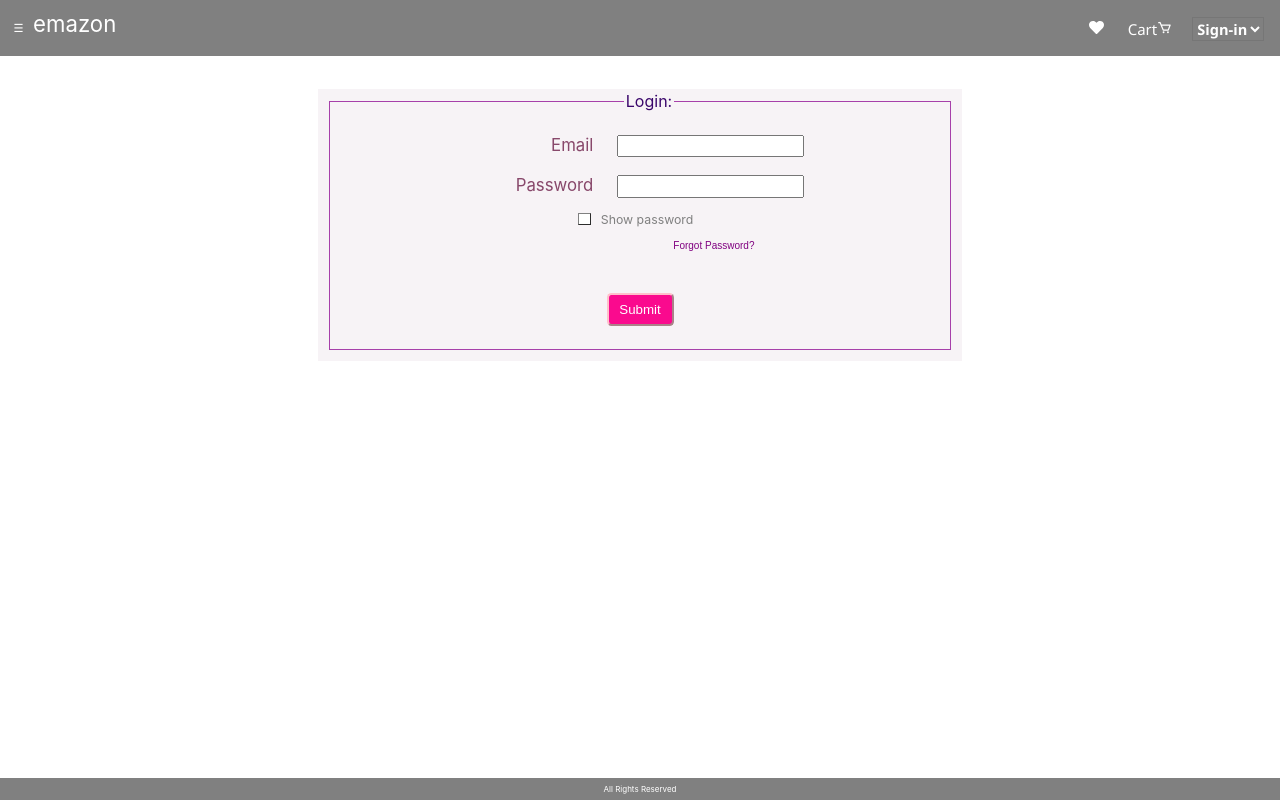
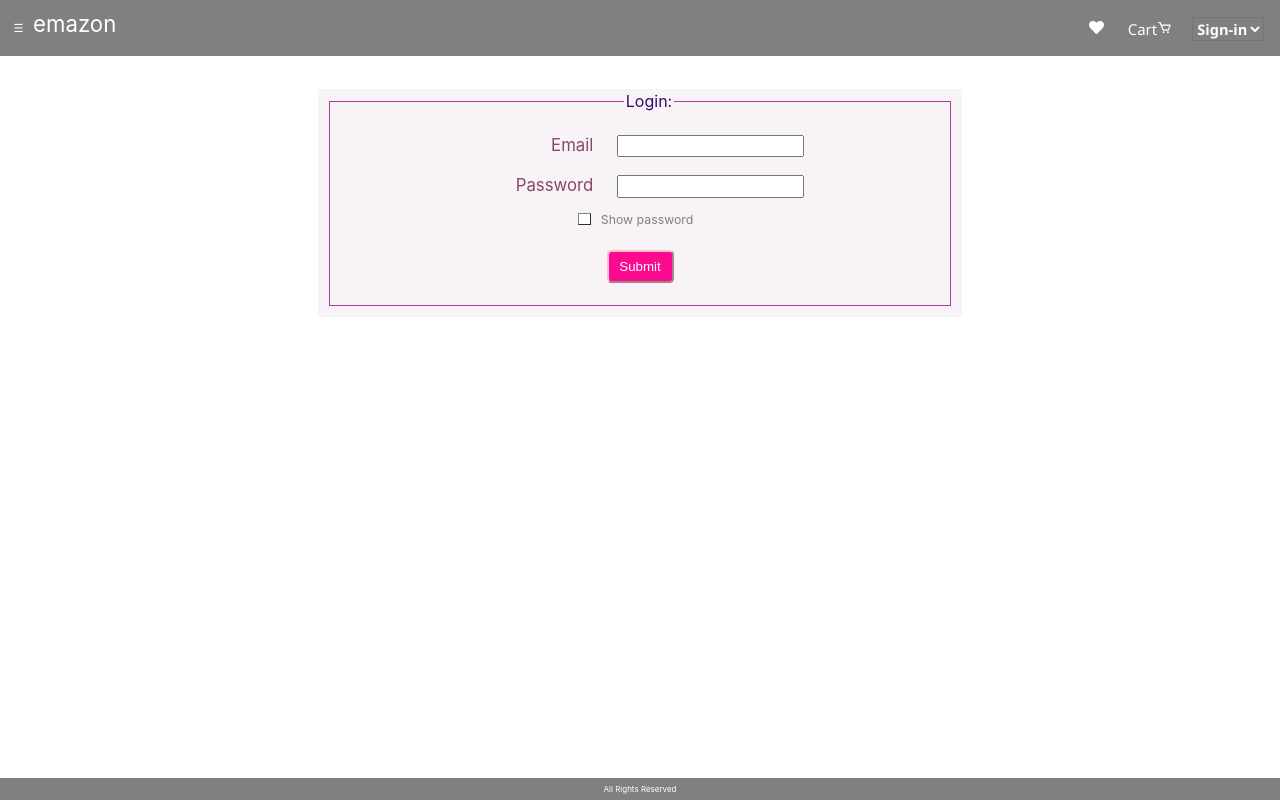
Before and after one commit to sanchi-lg/mern-emazon-A-complete-shopper-website, a React (Create React App) app in the folder front/: page /login/register in a window 1280 px wide. Built offline with nearby package versions, Linux system fonts and the light colour scheme.

Commit message:
reactlogcomm

```diff
--- a/front/src/components/Login.js
+++ b/front/src/components/Login.js
@@ -161,8 +161,11 @@ export class Login extends Component {
                             </button>
                             <p style={{ textAlign: "left", display: "inline", color: "grey", fontSize: "12.3px" }}>Show password</p>
                         </div>
-                        <div ><button type="button" style={{ color: "purple", cursor: "pointer", marginLeft: "14rem", marginTop: "1.3px", fontSize: "10px", border: "none", background: "transparent", width: "145px" }} onClick={this.forgetpassword}>Forgot Password?</button></div>
 
+                        {this.state.v == "user" &&
+
+                            <div ><button type="button" style={{ color: "purple", cursor: "pointer", marginLeft: "14rem", marginTop: "1.3px", fontSize: "10px", border: "none", background: "transparent", width: "145px" }} onClick={this.forgetpassword}>Forgot Password?</button></div>
+                        }
                         <button >Submit</button>
 
                     </fieldset>
```
Also changed, not shown: 1 other file (tests, documents, lock files or other folders).
